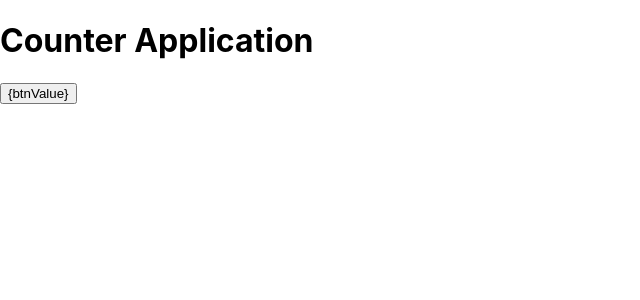
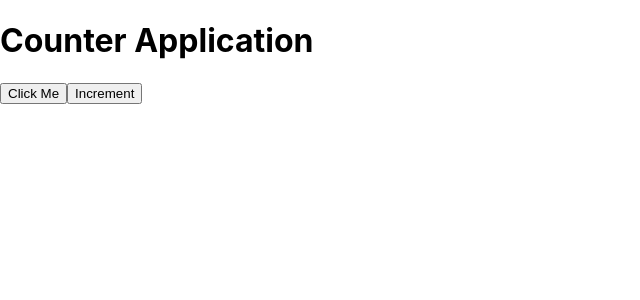
Before and after one commit to ROHITSABI/my-app, a React (Create React App) app: page / in a window 1280 px wide. Shown: the top 300 px of the page, without its empty margins (0-640 px from the left). Built offline with nearby package versions, Linux system fonts and the light colour scheme.

Commit message:
member function

```diff
--- a/src/App.js
+++ b/src/App.js
@@ -2,10 +2,14 @@ function App() {
   let project = "Counter Application";
   let btnValue = "Click Me";
 
+  let clickMe = () => alert();
+  let increment = () => {};
+
   return (
     <div>
       <h1>{project}</h1>
-      <input type="button" value="{btnValue}" />
+      <input type="button" value={btnValue} onClick={clickMe} />
+      <input type="button" value="Increment" onClick={increment} />
     </div>
   );
 }
```
